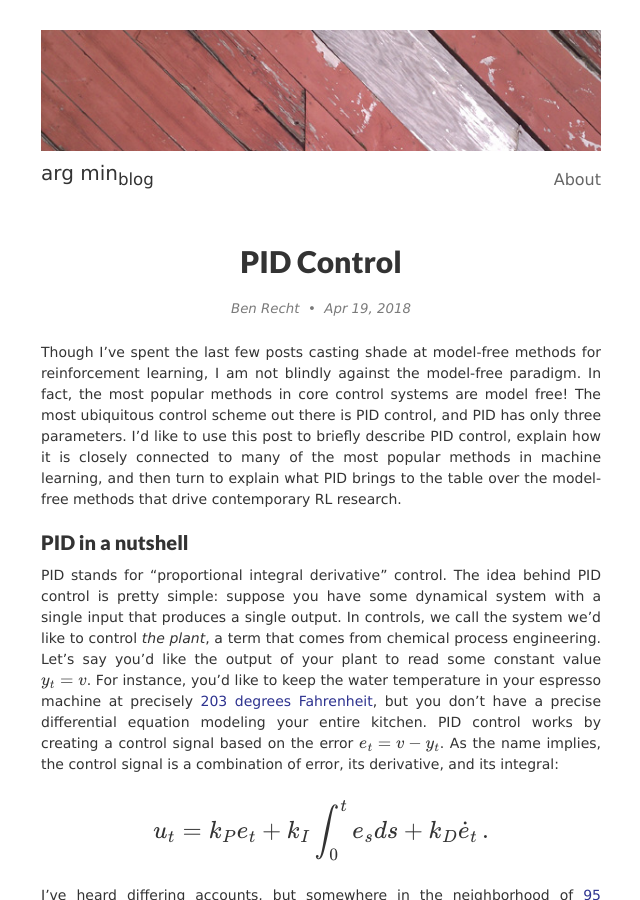
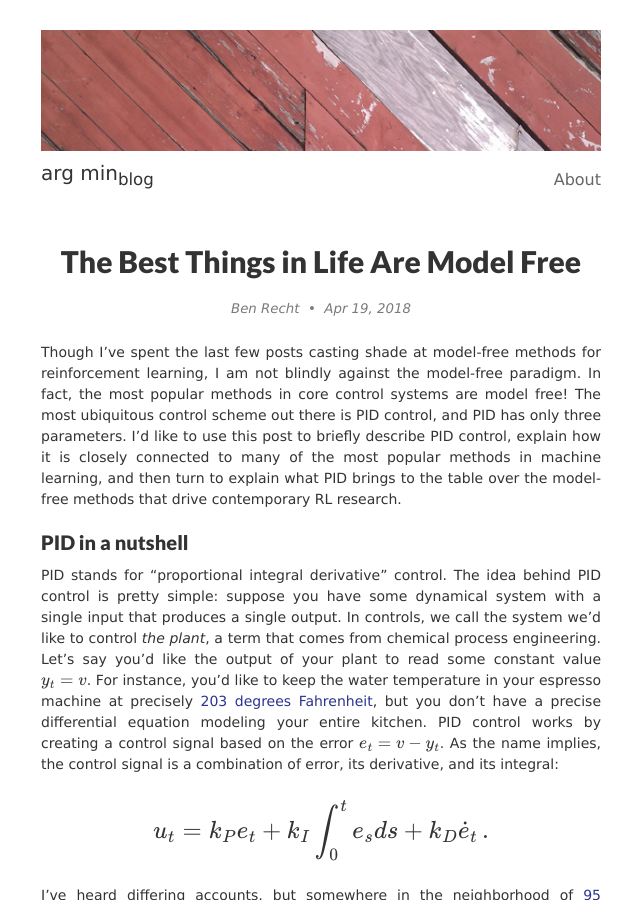
Before and after one commit to benjamin-recht/benjamin-recht.github.io, a Jekyll site: the page built from _posts/2018-04-19-pid.md, in a window 1280 px wide and 900 px high. Shown: the whole window, without its empty margins (319-959 px from the left). Built offline with Jekyll 4.4.1, drawn with Linux system fonts in a browser that asks for light colours; nearby versions of some CDN libraries; formulas are drawn with MathJax 3; comment, search, counter and statistics services are not loaded.

Commit message:
renamed pid

```diff
--- a/_posts/2018-04-19-pid.md
+++ b/_posts/2018-04-19-pid.md
@@ -1,6 +1,6 @@
 ---
 layout:     post
-title:      PID Control
+title:      The Best Things in Life Are Model Free
 date:       2018-04-19 0:00:00
 summary:    An outsider tour of reinforcement learning, Part 10. Relating PID control to familiar concepts in optimization.
 author:     Ben Recht
```
